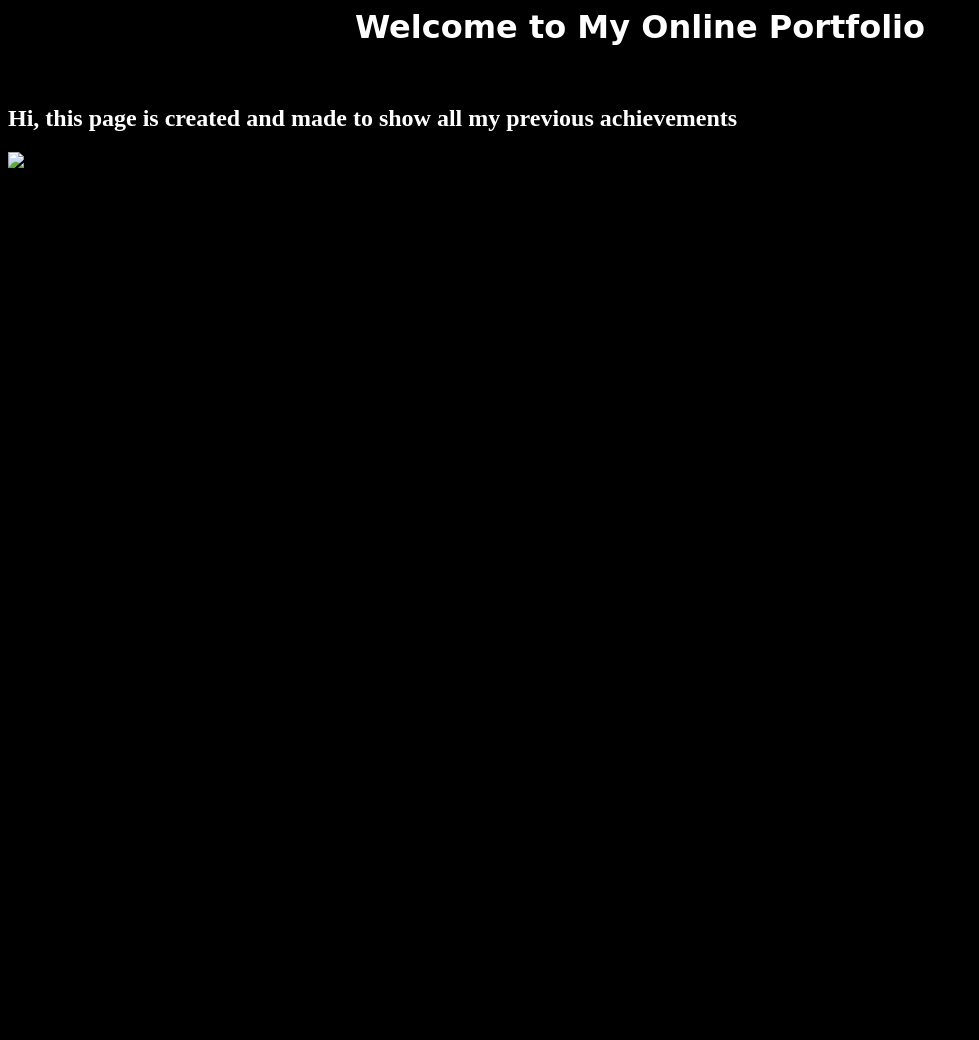
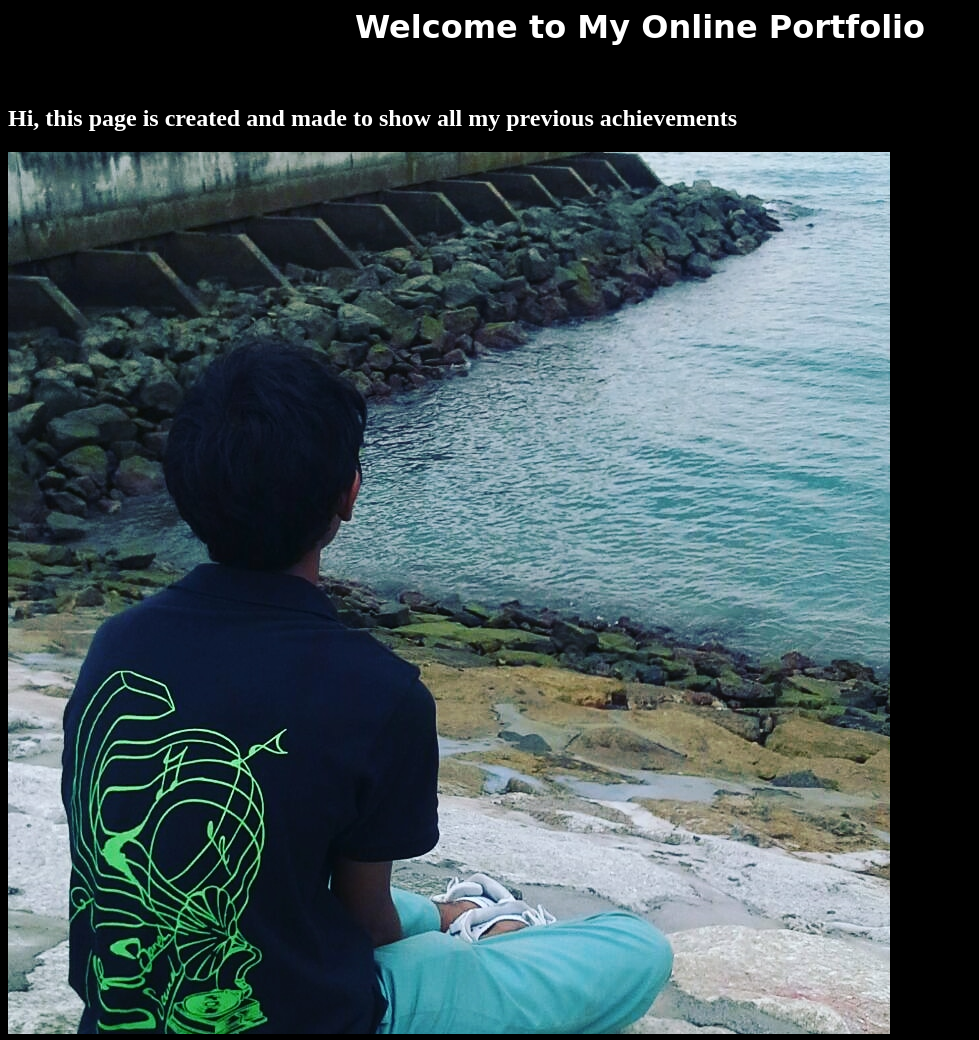
Before and after one commit to akilol123/portfolio, a plain HTML site: page index.html in a window 1280 px wide. Shown: the whole page, without its empty margins (0-979 px from the left). Before the commit the page ends 800 px from the top, so only its background shows below. Drawn offline with Linux system fonts and the light colour scheme.

Commit message:
Update index.html

```diff
--- a/index.html
+++ b/index.html
@@ -21,7 +21,7 @@
         <h2 style="color: white">Hi, this page is created and made to show all my previous achievements</h2>
         </div>
         <div class="middle">
-        <a href="aboutme.html"><img src=</a>
+        <a href="aboutme.html"><img src="IMG_20180519_210323_483[1].jpg" alt="It's a picture of me" tooltip="About me"></a>
 
 
         </div>
```
